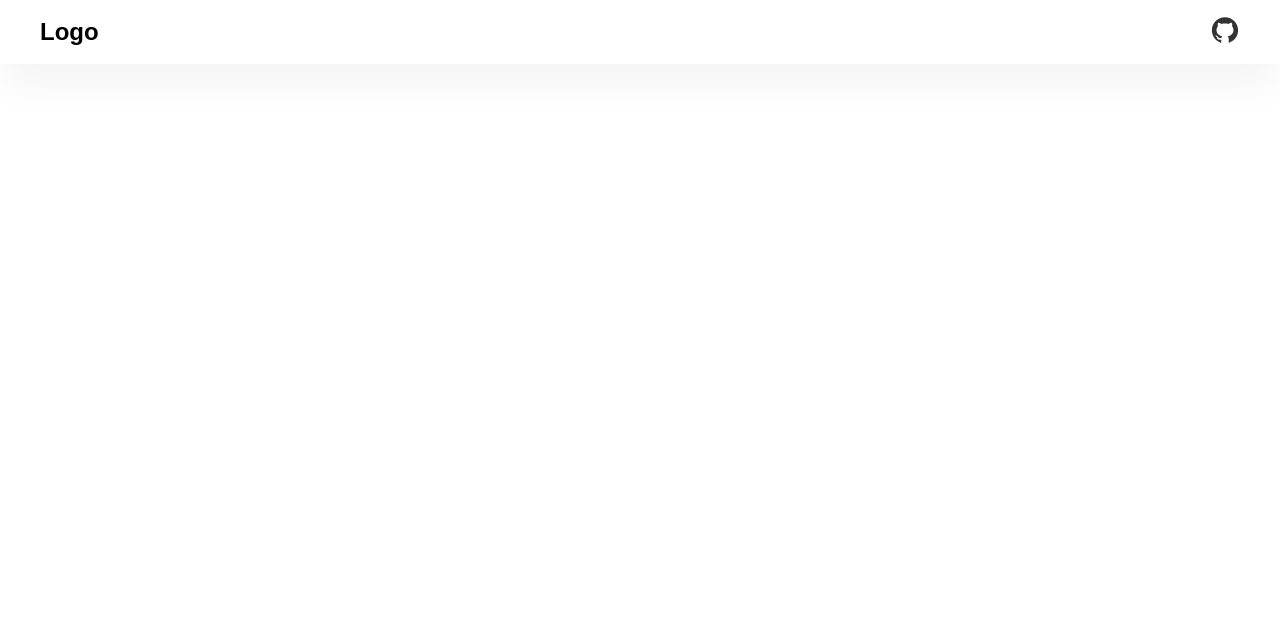
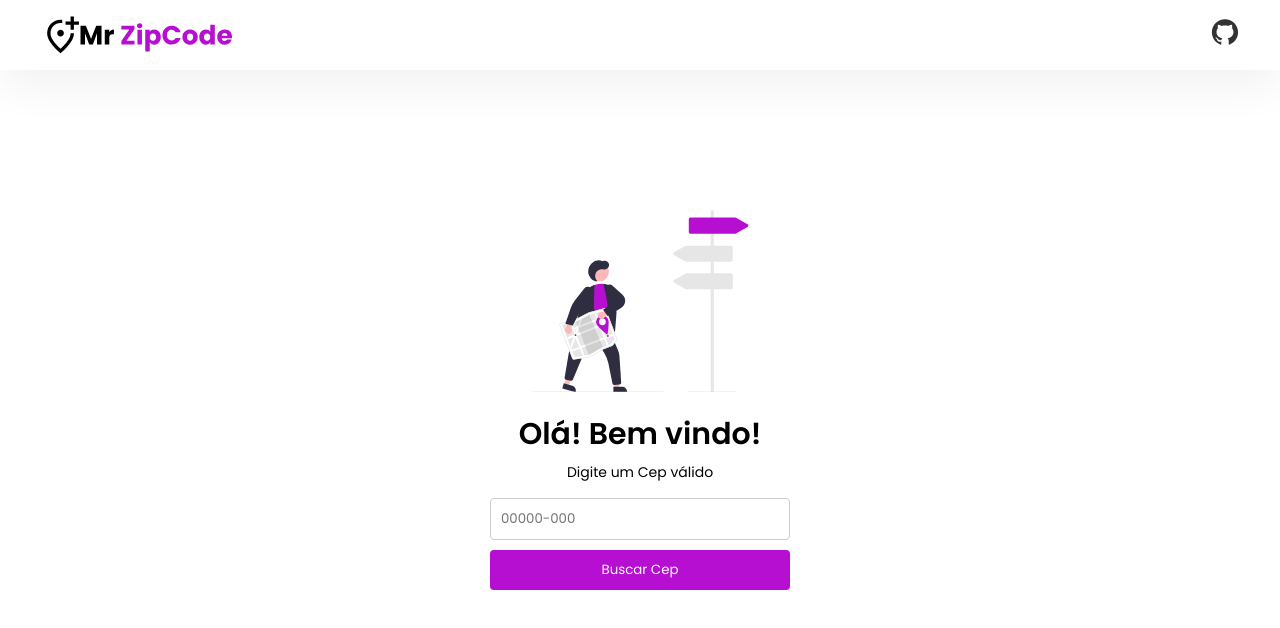
Before and after one commit to Diegooliveyra/Mr-ZipCode, a React (Create React App) app: page / in a window 1280 px wide. Shown: the top 628 px of the page. Built offline with nearby package versions, Linux system fonts and the light colour scheme.

Commit message:
estilizado a page Home

```diff
--- a/public/index.html
+++ b/public/index.html
@@ -4,7 +4,7 @@
     <meta charset="utf-8" />
     <link rel="icon" href="%PUBLIC_URL%/favicon.ico" />
     <meta name="viewport" content="width=device-width, initial-scale=1" />
-
+    <link href="https://fonts.googleapis.com/css2?family=Poppins:wght@100;200;300;400;500;600;800&display=swap" rel="stylesheet" />
     <title>Mr. Zip</title>
   </head>
   <body>
--- /dev/null
+++ b/src/components/Button/Button.js
@@ -0,0 +1,7 @@
+import * as S from './styles';
+
+const Button = ({ children, ...props }) => {
+  return <S.Wrapper {...props}>{children}</S.Wrapper>;
+};
+
+export default Button;
--- /dev/null
+++ b/src/components/Button/styles.js
@@ -0,0 +1,11 @@
+import styled from 'styled-components';
+
+export const Wrapper = styled.button`
+  width: 300px;
+  padding: 10px;
+  border: none;
+  border-radius: 4px;
+  background: var(--primary-color);
+  color: var(--white);
+  cursor: pointer;
+`;
--- a/src/components/Header/Header.js
+++ b/src/components/Header/Header.js
@@ -2,12 +2,13 @@ import React from 'react';
 import * as S from './styles.js';
 
 import { ReactComponent as LogoGithub } from '../../assets/github.svg';
+import {ReactComponent as Logo} from '../../assets/logo.svg'
 
 const Header = () => {
   return (
     <S.Header>
       <S.HeaderWrapper>
-        <h2>Logo</h2>
+        <Logo/>
         <ul>
           <li>
             <a
--- /dev/null
+++ b/src/components/Input/Input.js
@@ -0,0 +1,7 @@
+import * as S from './styles';
+
+const Input = ({ type, placeholder, ...props }) => {
+  return <S.Wrapper type={type} placeholder={placeholder} {...props} />;
+};
+
+export default Input;
--- /dev/null
+++ b/src/components/Input/styles.js
@@ -0,0 +1,9 @@
+import styled from 'styled-components';
+
+export const Wrapper = styled.input`
+  margin: 10px auto;
+  width: 300px;
+  padding: 10px 10px;
+  border: 1px solid #ccc;
+  border-radius: 4px;
+`;
--- a/src/pages/Home/Home.js
+++ b/src/pages/Home/Home.js
@@ -1,10 +1,20 @@
 import React from 'react';
+import Input from '../../components/Input/Input';
+import Button from '../../components/Button/Button';
+
+import { ReactComponent as Illustration } from '../../assets/direction.svg';
+
+import * as S from './styles';
 
 const Home = () => {
   return (
-    <div>
-      <h1>Home</h1>
-    </div>
+    <S.Wrapper>
+      <Illustration />
+      <h1>Olá! Bem vindo!</h1>
+      <p>Digite um Cep válido</p>
+      <Input placeholder="00000-000" />
+      <Button>Buscar Cep</Button>
+    </S.Wrapper>
   );
 };
 
--- /dev/null
+++ b/src/pages/Home/styles.js
@@ -0,0 +1,22 @@
+import styled from 'styled-components';
+
+export const Wrapper = styled.div`
+  width: 100%;
+  min-height: 100vh;
+  display: flex;
+  justify-content: center;
+  align-items: center;
+  flex-direction: column;
+
+  h1 {
+    font-size: 3rem;
+    font-weight: 600;
+    /* text-transform: uppercase; */
+    margin-top: 20px;
+  }
+
+  p {
+    font-size: 1.4rem;
+    margin: 5px;
+  }
+`;
--- a/src/styles/GlobalStyles.js
+++ b/src/styles/GlobalStyles.js
@@ -21,6 +21,7 @@ const GlobalStyles = createGlobalStyle`
     color: var(--full-black);
     font-family: var(--font-family-primary);
     font-size: 1.6rem;
+    color: var(---black);
   }
   body, button, input, h1, h2, h3, h4, h5, h6 {
     font-family: var(--font-family-primary);
```
Also changed, not shown: src/assets/direction.svg, src/assets/logo.svg (added).
